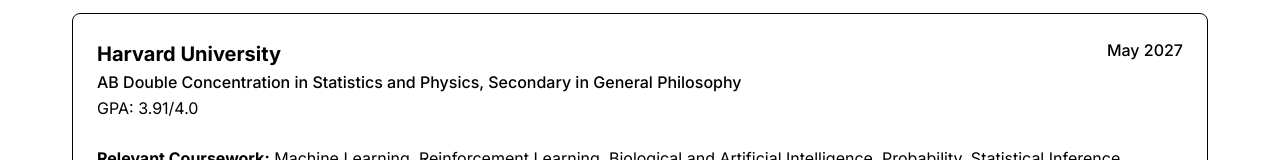
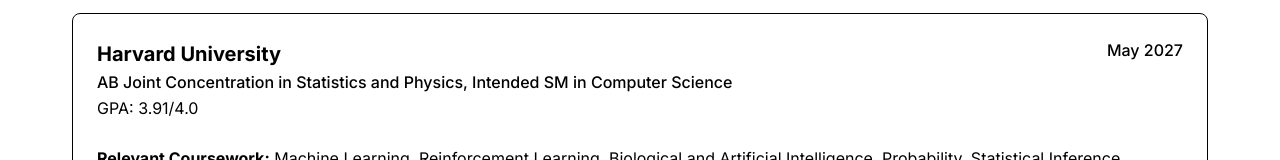
Before and after one commit to Ege-Cakar/ege-cakar.github.io, a React (Create React App) app: page /resume in a window 1280 px wide. Shown: the part 436-596 px from the top of the page. Built offline with nearby package versions, Linux system fonts and the light colour scheme.

Commit message:
update concentration

```diff
--- a/src/pages/Resume.js
+++ b/src/pages/Resume.js
@@ -76,7 +76,7 @@
             <ResumeHeader>
               <div>
                 <ResumeTitle>Harvard University</ResumeTitle>
-                <ResumeSubtitle>AB Double Concentration in Statistics and Physics, Secondary in General Philosophy</ResumeSubtitle>
+                <ResumeSubtitle>AB Joint Concentration in Statistics and Physics, Intended SM in Computer Science</ResumeSubtitle>
                 <p>GPA: 3.91/4.0</p>
               </div>
               <ResumeDates>May 2027</ResumeDates>
```
